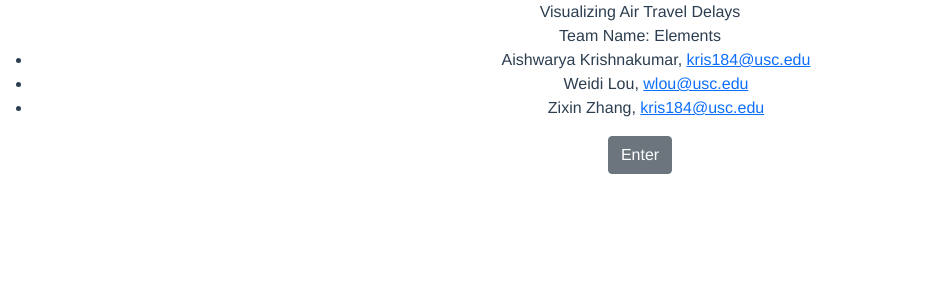
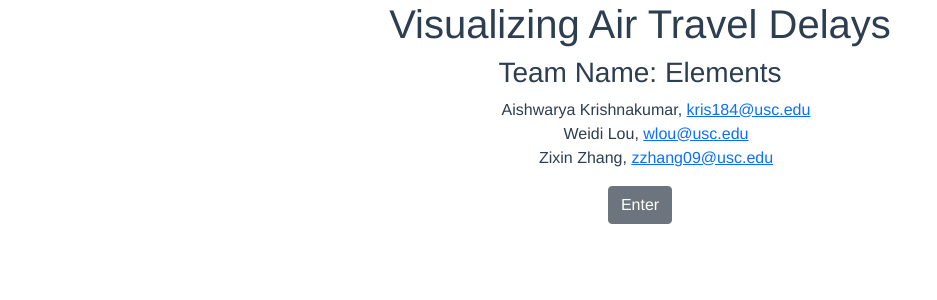
Before and after one commit to DSCI-554/project-elements, a Vue app in the folder demo/: page / in a window 1280 px wide. Shown: the top 300 px of the page, without its empty margins (0-937 px from the left). Built offline with nearby package versions, Linux system fonts and the light colour scheme.

Commit message:
git commit

```diff
--- a/demo/package.json
+++ b/demo/package.json
@@ -1,5 +1,5 @@
 {
-  "name": "project-app",
+  "name": "projecct-app",
   "version": "0.1.0",
   "private": true,
   "scripts": {
--- a/demo/src/views/Homeelement.vue
+++ b/demo/src/views/Homeelement.vue
@@ -1,11 +1,11 @@
 <template>
     <div class="wrapper">
-        <div>Visualizing Air Travel Delays</div>
-        <div>Team Name: Elements</div>
+        <h1>Visualizing Air Travel Delays</h1>
+        <h3>Team Name: Elements</h3>
         <ul>
-            <li>Aishwarya Krishnakumar, <a href="kris184@usc.edu">kris184@usc.edu</a> </li>
-            <li>Weidi Lou, <a href="wlou@usc.edu">wlou@usc.edu</a> </li>
-            <li>Zixin Zhang, <a href="zzhang09@usc.edu">kris184@usc.edu</a> </li>
+            Aishwarya Krishnakumar, <a href="kris184@usc.edu">kris184@usc.edu</a> <br>
+            Weidi Lou, <a href="wlou@usc.edu">wlou@usc.edu</a> <br>
+            Zixin Zhang, <a href="zzhang09@usc.edu">zzhang09@usc.edu</a>
 
         </ul>
         <b-button href='/index'>Enter</b-button>
```
Also changed, not shown: demo/src/App.vue (line endings or trailing spaces), 1 other file (tests, documents, lock files or other folders).
